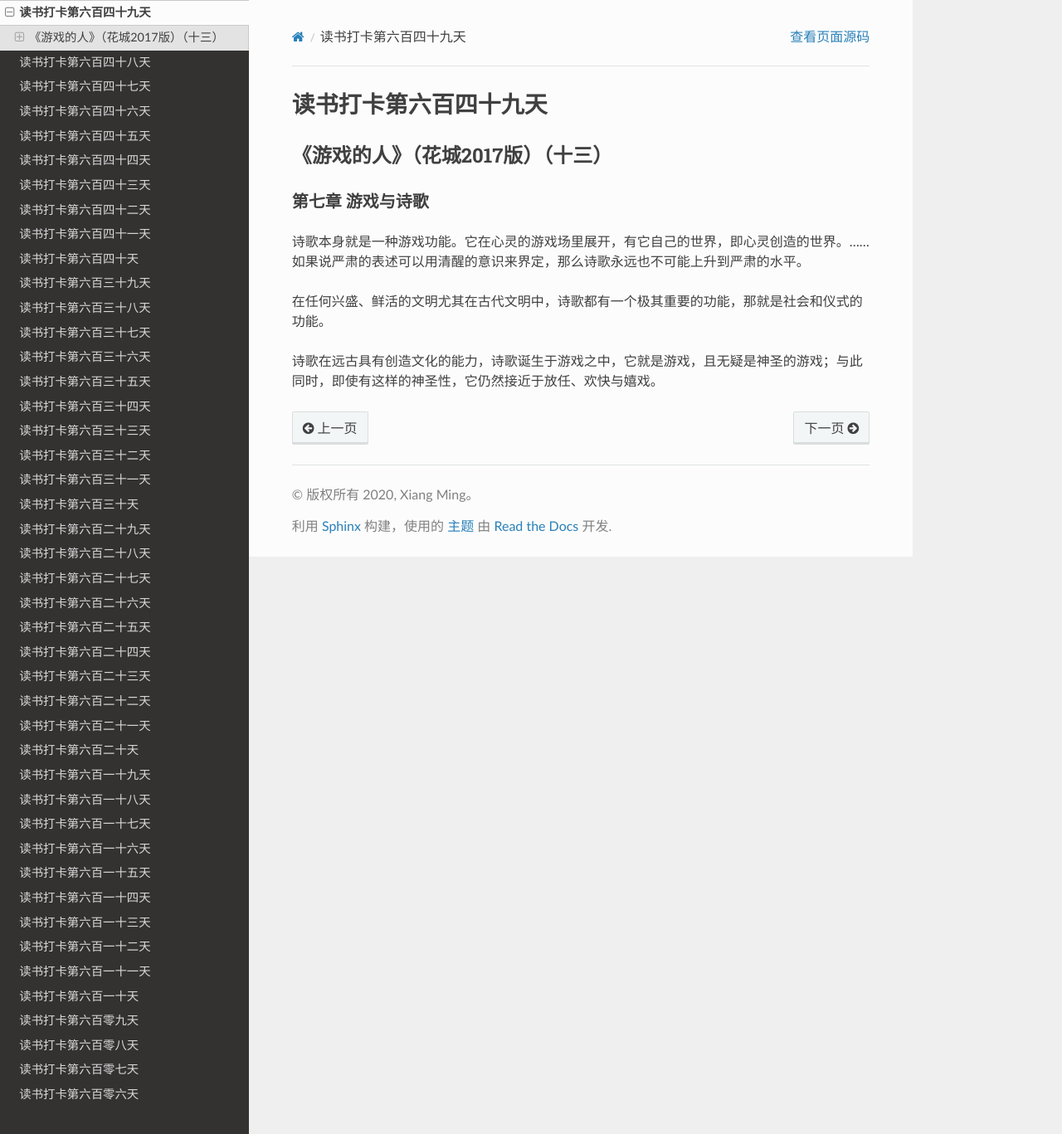
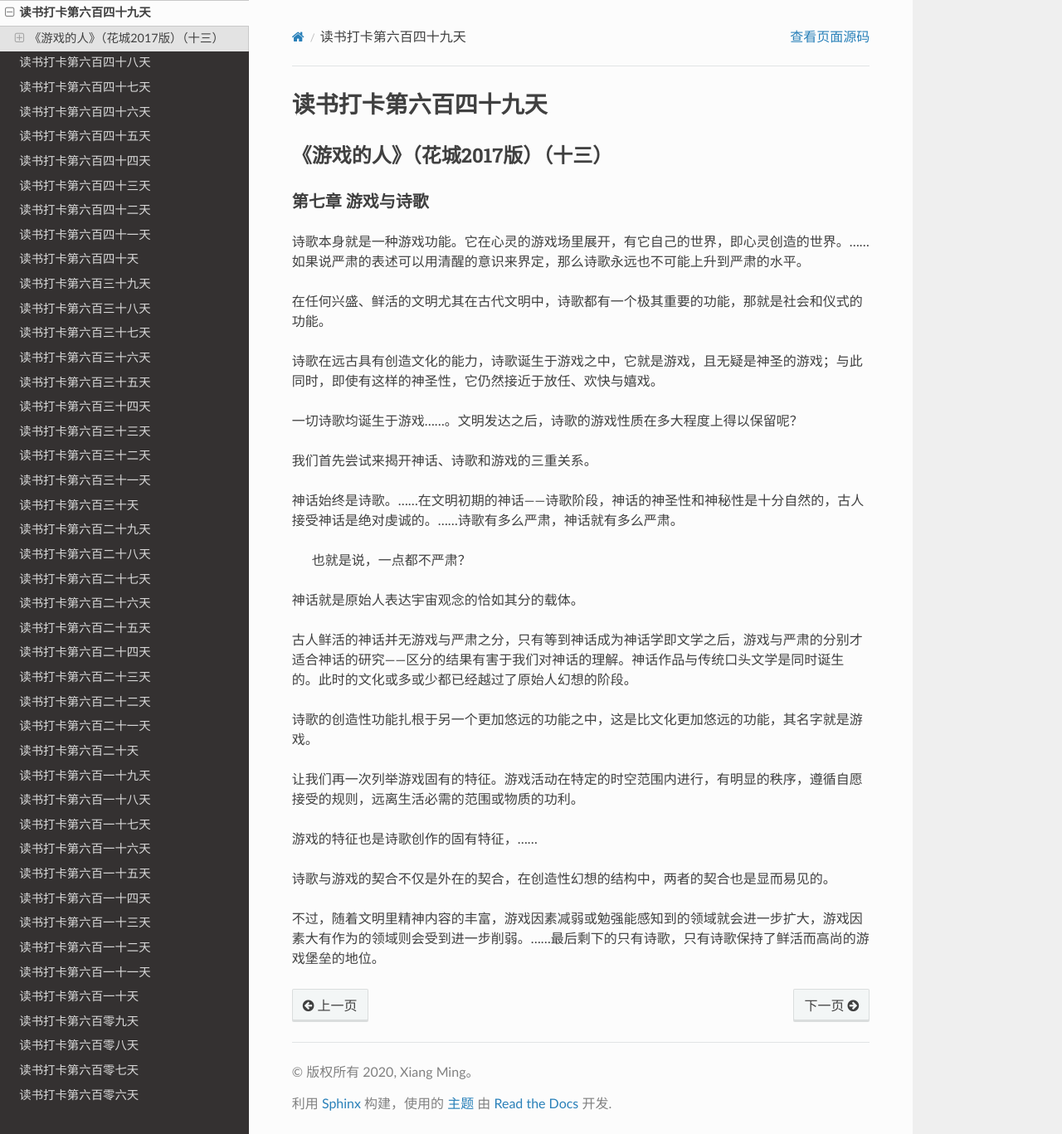
Before and after one commit to xiangming1975/reading, a Sphinx documentation site: the page built from source/2022-09-27.md, in a window 1280 px wide and 1367 px high. Shown: the whole window at 83% size. Built offline with Sphinx 7.4.7 and the Read the Docs theme 2.0.0, drawn with Linux system fonts in a browser that asks for light colours.

Commit message:
自动提交时间: 2022-09-30T17:24:46,446728275+08:00

```diff
--- a/source/2022-09-27.md
+++ b/source/2022-09-27.md
@@ -7,3 +7,24 @@
 在任何兴盛、鲜活的文明尤其在古代文明中，诗歌都有一个极其重要的功能，那就是社会和仪式的功能。
 
 诗歌在远古具有创造文化的能力，诗歌诞生于游戏之中，它就是游戏，且无疑是神圣的游戏；与此同时，即使有这样的神圣性，它仍然接近于放任、欢快与嬉戏。
+
+一切诗歌均诞生于游戏……。文明发达之后，诗歌的游戏性质在多大程度上得以保留呢？
+
+我们首先尝试来揭开神话、诗歌和游戏的三重关系。
+
+神话始终是诗歌。……在文明初期的神话——诗歌阶段，神话的神圣性和神秘性是十分自然的，古人接受神话是绝对虔诚的。……诗歌有多么严肃，神话就有多么严肃。
+> 也就是说，一点都不严肃？
+
+神话就是原始人表达宇宙观念的恰如其分的载体。
+
+古人鲜活的神话并无游戏与严肃之分，只有等到神话成为神话学即文学之后，游戏与严肃的分别才适合神话的研究——区分的结果有害于我们对神话的理解。神话作品与传统口头文学是同时诞生的。此时的文化或多或少都已经越过了原始人幻想的阶段。
+
+诗歌的创造性功能扎根于另一个更加悠远的功能之中，这是比文化更加悠远的功能，其名字就是游戏。
+
+让我们再一次列举游戏固有的特征。游戏活动在特定的时空范围内进行，有明显的秩序，遵循自愿接受的规则，远离生活必需的范围或物质的功利。
+
+游戏的特征也是诗歌创作的固有特征，……
+
+诗歌与游戏的契合不仅是外在的契合，在创造性幻想的结构中，两者的契合也是显而易见的。
+
+不过，随着文明里精神内容的丰富，游戏因素减弱或勉强能感知到的领域就会进一步扩大，游戏因素大有作为的领域则会受到进一步削弱。……最后剩下的只有诗歌，只有诗歌保持了鲜活而高尚的游戏堡垒的地位。
```
Also changed, not shown: source/2022-09-30.md (added, +3 -0 lines).
